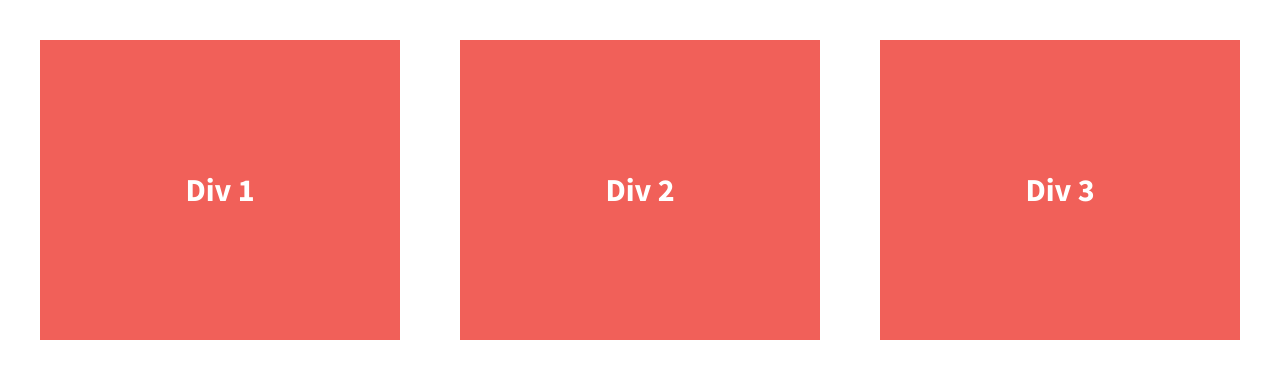
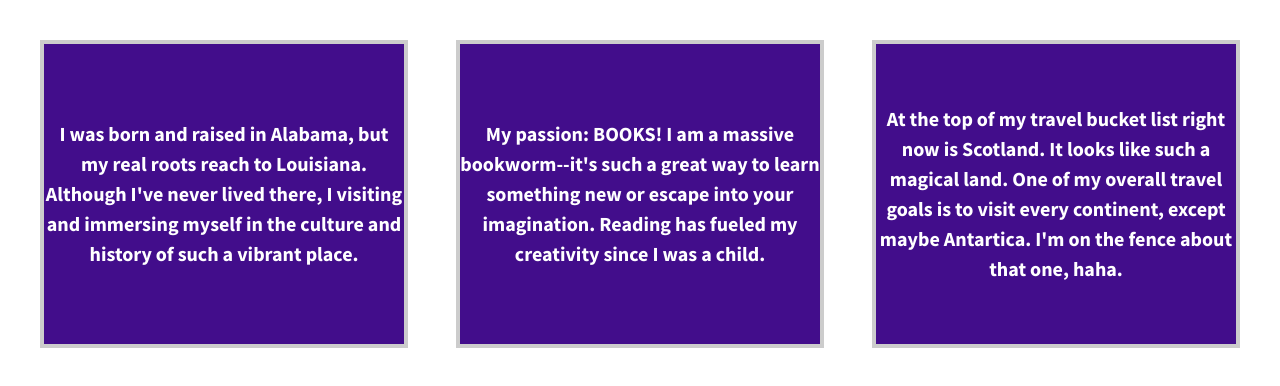
Before and after one commit to ashc735/206-divs-flexbox, a plain HTML site: page index.html in a window 1280 px wide. Drawn offline with nearby package versions, Linux system fonts and the light colour scheme.

Commit message:
Background & border changes

```diff
--- a/css/main.css
+++ b/css/main.css
@@ -119,8 +119,10 @@ body {
   /*give the divs a width of 30%, add display:flex, set justify-content and align-items to center*/
   color: #fff;
   line-height: 1.5em;
-  font-size: 1.6em;
-  background-color: #f16059;
+  font-size: 1em;
+  text-align: center;
+  border: solid 4px #ccc;
+  background-color: #420D8B;
   height: 300px;
   display: flex;
   width: 30%;
--- a/index.html
+++ b/index.html
@@ -23,13 +23,13 @@
 
         <section class="wrapper">
             <div class="div-1">
-                Div 1
+                <p>I was born and raised in Alabama, but my real roots reach to Louisiana. Although I've never lived there, I  visiting and immersing myself in the culture and history of such a vibrant place. </p>
             </div>
             <div class="div-2">
-                Div 2
+                <p>My passion: BOOKS! I am a massive bookworm--it's such a great way to learn something new or escape into your imagination. Reading has fueled my creativity since I was a child.</p>
             </div>
             <div class="div-3">
-                Div 3
+                <p> At the top of my travel bucket list right now is Scotland. It looks like such a magical land. One of my overall travel goals is to visit every continent, except maybe Antartica. I'm on the fence about that one, haha. </p>
             </div>
         </section>
 
```
